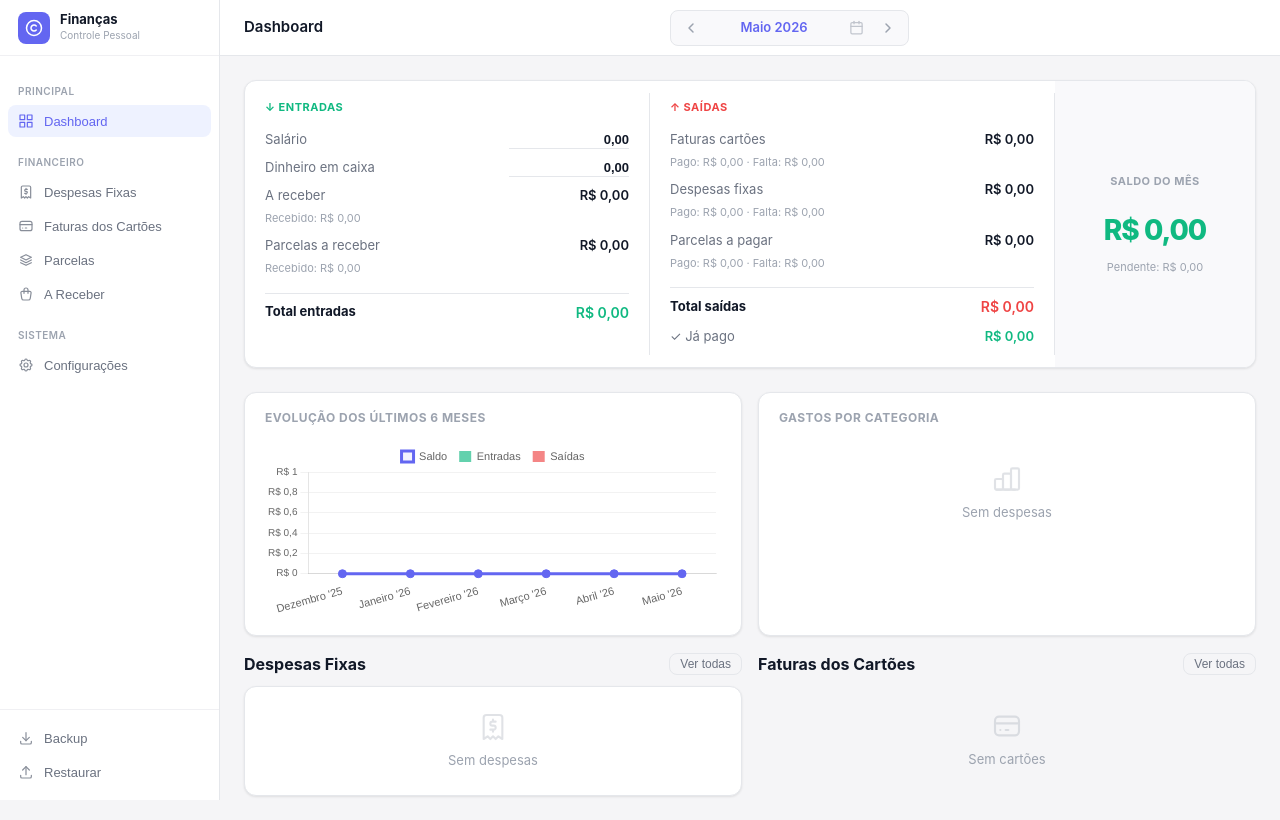
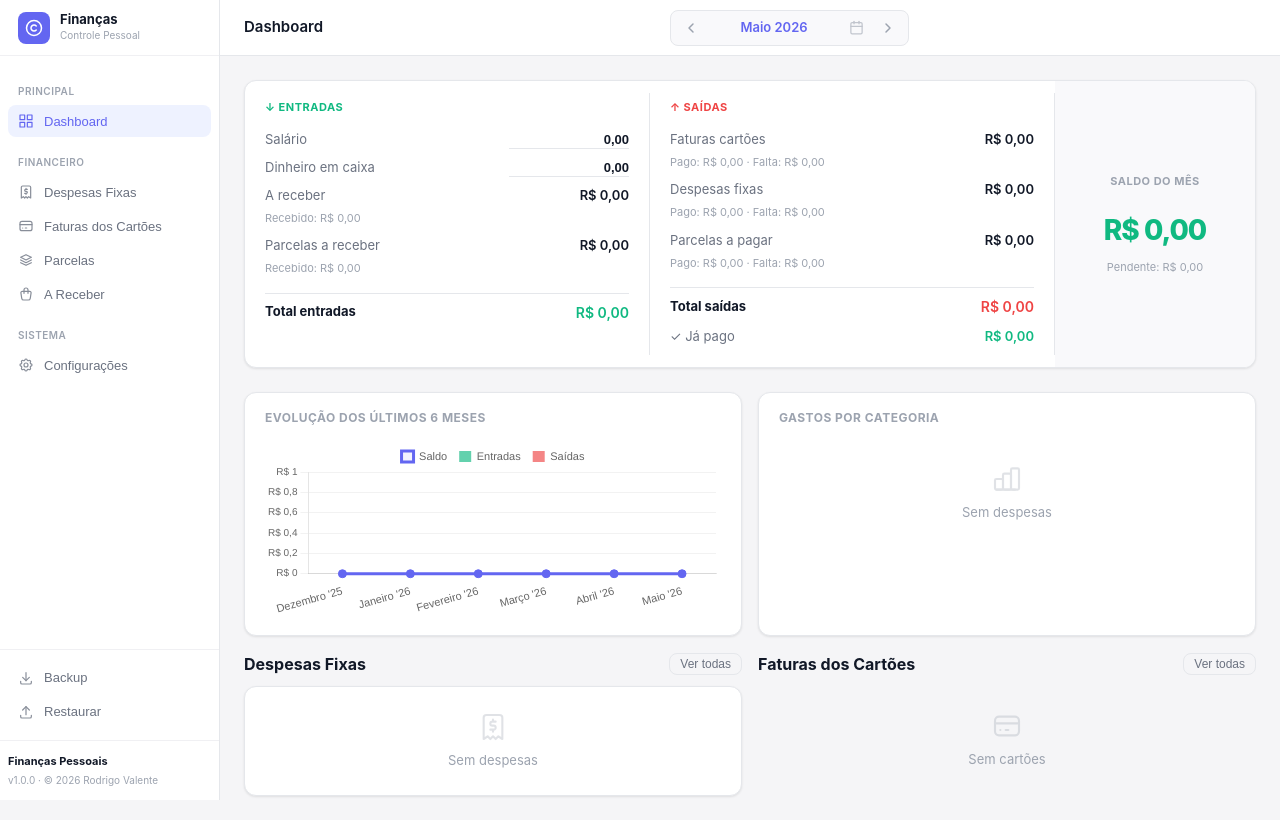
Before and after one commit to rodvalentee/financas-pessoais, a Flask app: page / in a window 1280 px wide. Run offline with Flask 3, Linux system fonts and the light colour scheme; data comes from the database, SQL or seed files in the repository; data that the repository does not hold is empty.

Commit message:
Add: icone R$, versao e copyright na sidebar, fix path Nuitka/PyInstaller
Co-Authored-By: Claude Sonnet 4.6 <noreply@anthropic.com>

```diff
--- a/app.py
+++ b/app.py
@@ -241,11 +241,18 @@ def api_restore():
 
 import socket
 
-# pasta do exe (ou do script em dev)
-if getattr(sys, "frozen", False):
-    _DATA_DIR = os.path.dirname(sys.executable)
-else:
-    _DATA_DIR = os.path.dirname(os.path.abspath(__file__))
+# Detecta se está rodando como exe compilado (PyInstaller ou Nuitka)
+def _get_data_dir():
+    if getattr(sys, "frozen", False):
+        return os.path.dirname(sys.executable)
+    try:
+        if __compiled__:
+            return os.path.dirname(sys.executable)
+    except NameError:
+        pass
+    return os.path.dirname(os.path.abspath(__file__))
+
+_DATA_DIR = _get_data_dir()
 
 PORT_FILE = os.path.join(_DATA_DIR, "financas.port")
 
--- a/database.py
+++ b/database.py
@@ -4,12 +4,18 @@ import sys
 import json
 from datetime import datetime
 
-# Quando empacotado pelo PyInstaller (--onefile), usa a pasta do .exe.
-# Em desenvolvimento, usa a pasta do script.
-if getattr(sys, "frozen", False):
-    _BASE_DIR = os.path.dirname(sys.executable)
-else:
-    _BASE_DIR = os.path.dirname(os.path.abspath(__file__))
+# Detecta se está rodando como exe compilado (PyInstaller ou Nuitka)
+def _get_base_dir():
+    if getattr(sys, "frozen", False):          # PyInstaller
+        return os.path.dirname(sys.executable)
+    try:
+        if __compiled__:                        # Nuitka
+            return os.path.dirname(sys.executable)
+    except NameError:
+        pass
+    return os.path.dirname(os.path.abspath(__file__))  # dev
+
+_BASE_DIR = _get_base_dir()
 
 DB_PATH = os.path.join(_BASE_DIR, "financas.db")
 
--- a/static/style.css
+++ b/static/style.css
@@ -74,6 +74,8 @@ body {
 .sidebar {
   width: var(--sidebar-w);
   min-height: 100vh;
+  display: flex;
+  flex-direction: column;
   background: var(--color-surface);
   border-right: 1px solid var(--color-border);
   display: flex;
@@ -81,6 +83,22 @@ body {
   position: fixed;
   left: 0; top: 0; bottom: 0;
   z-index: 100;
+}
+
+.sidebar-footer {
+  margin-top: auto;
+  padding: 12px 16px 16px;
+  border-top: 1px solid var(--color-border-light);
+}
+.sidebar-footer-name {
+  font-size: 11px;
+  font-weight: 700;
+  color: var(--color-text-primary);
+}
+.sidebar-footer-meta {
+  font-size: 10px;
+  color: var(--color-text-muted);
+  margin-top: 2px;
 }
 
 .sidebar-logo {
--- a/templates/index.html
+++ b/templates/index.html
@@ -67,6 +67,11 @@
       <svg width="16" height="16" viewBox="0 0 24 24" fill="none" stroke="currentColor" stroke-width="1.8" stroke-linecap="round" stroke-linejoin="round"><path d="M4 17v2a2 2 0 0 0 2 2h12a2 2 0 0 0 2-2v-2"/><polyline points="7 9 12 4 17 9"/><line x1="12" y1="4" x2="12" y2="16"/></svg>
       Restaurar
     </button>
+  </div>
+
+  <div class="sidebar-footer">
+    <div class="sidebar-footer-name">Finanças Pessoais</div>
+    <div class="sidebar-footer-meta">v1.0.0 · © 2026 Rodrigo Valente</div>
   </div>
 </aside>
 
```
Also changed, not shown: static/icon.ico (added), 1 other file.
